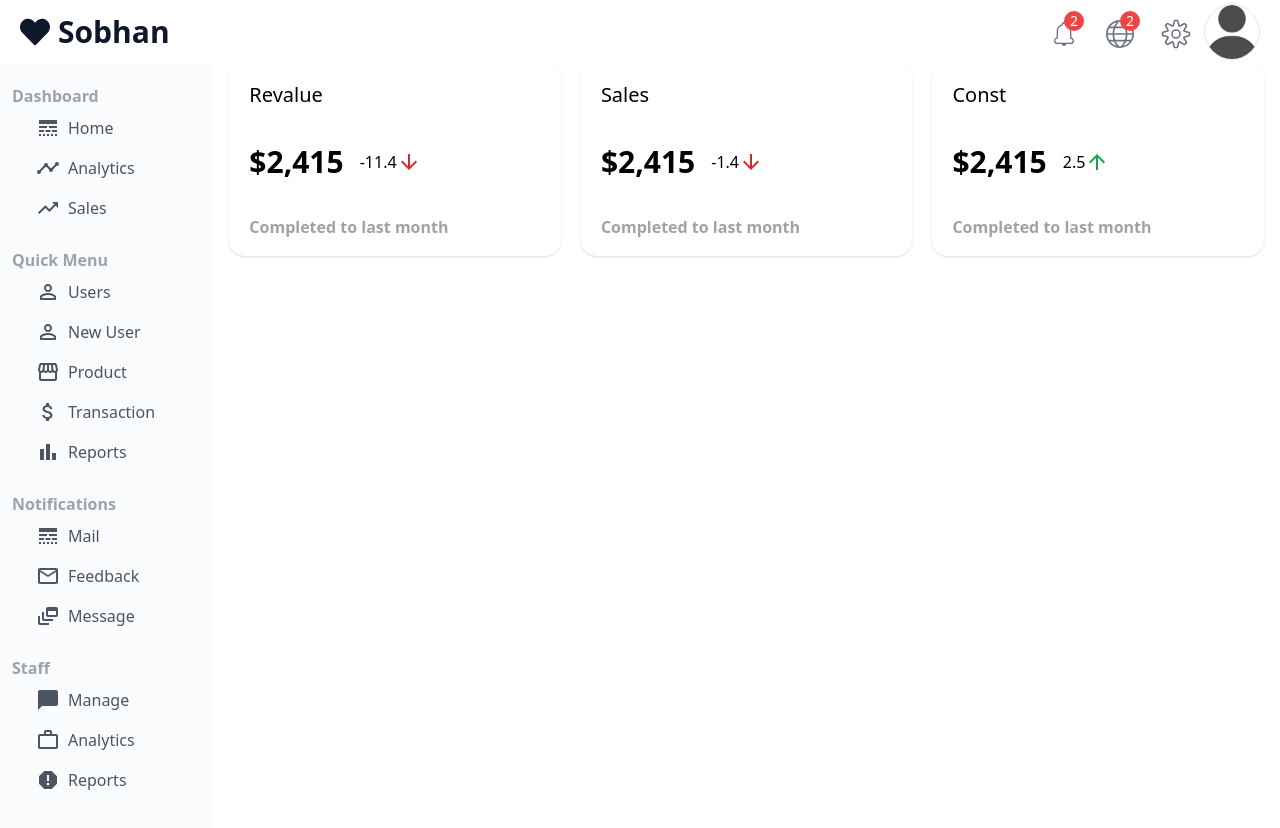
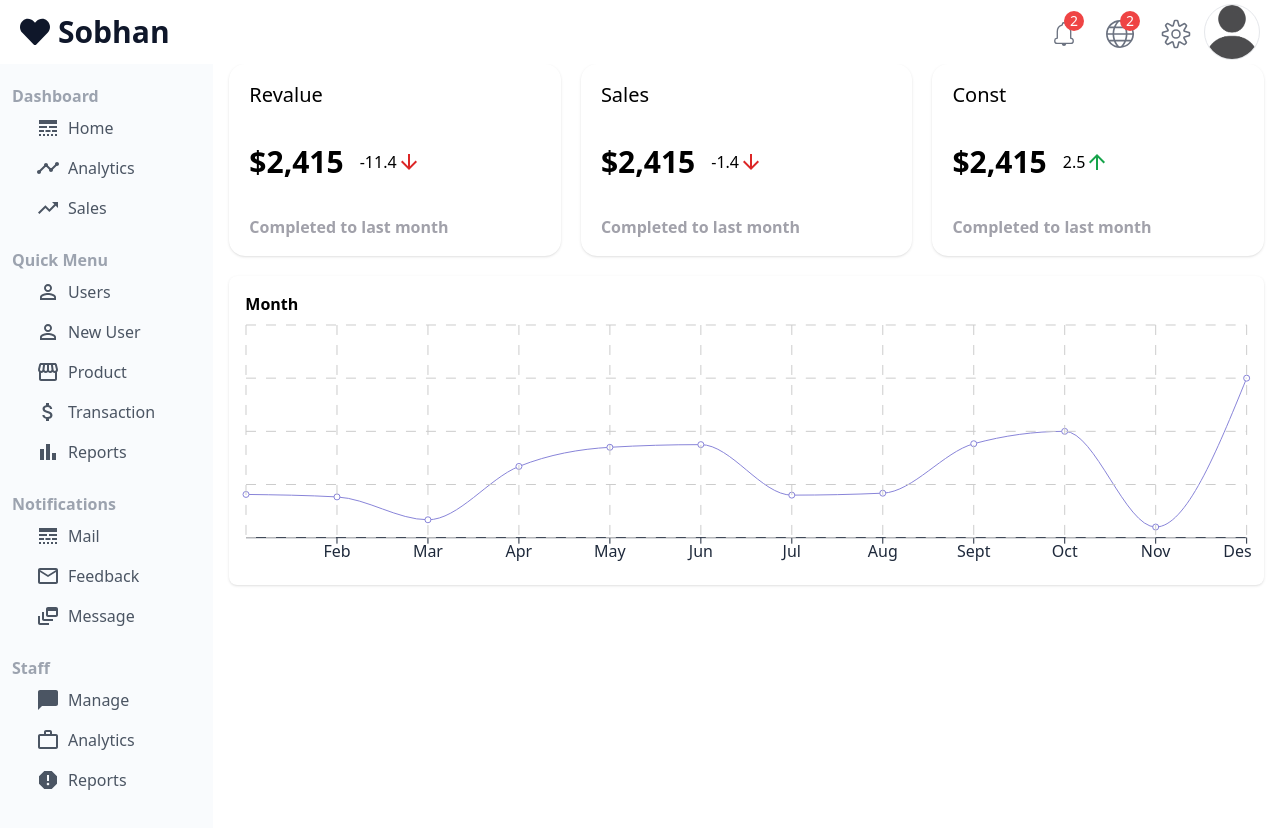
Before and after one commit to sobhan-gh30/admin-dashboard, a React (Create React App) app: page / in a window 1280 px wide. Shown: the top 828 px of the page. Built offline with nearby package versions, Linux system fonts and the light colour scheme.

Commit message:
feat : creating a cart for monthly sales

```diff
--- a/package.json
+++ b/package.json
@@ -16,6 +16,7 @@
     "react-icons": "^5.3.0",
     "react-router-dom": "^7.0.1",
     "react-scripts": "5.0.1",
+    "recharts": "^2.14.1",
     "styled-components": "^6.1.13",
     "web-vitals": "^2.1.4"
   },
--- /dev/null
+++ b/src/Data/HomeChart.js
@@ -0,0 +1,15 @@
+let HomeCartData = [
+    {month:"Jan" , sale:12200},
+    {month:"Feb" , sale:11500},
+    {month:"Mar" , sale:5050},
+    {month:"Apr" , sale:20100},
+    {month:"May" , sale:25500},
+    {month:"Jun" , sale:26250},
+    {month:"Jul" , sale:12000},
+    {month:"Aug" , sale:12550},
+    {month:"Sept" , sale:26500},
+    {month:"Oct" , sale:30000},
+    {month:"Nov" , sale:3000},
+    {month:"Des" , sale:45000},
+]
+export {HomeCartData};
--- a/src/Pages/Home.js
+++ b/src/Pages/Home.js
@@ -1,12 +1,19 @@
 import Features from "../components/Feature/Feature";
 import FeatureData from "../Data/FeatureData";
+import {HomeCartData} from "../Data/HomeChart";
+import HomeChart from "../components/Feature/HomeChart";
 
 export default function Home(){
     return(
+        <div>
             <div className="container flex justify-between gap-5">
                 {FeatureData.map((Data)=>{
                     return(<Features {...Data} />)
                 })}
             </div>
+            <div className="container">
+                <HomeChart grid title="Month" data={HomeCartData} dataKey="sale" />
+            </div>
+        </div>
     )
 }
--- /dev/null
+++ b/src/components/Feature/HomeChart.jsx
@@ -0,0 +1,25 @@
+import {
+    ResponsiveContainer,
+    LineChart,
+    Line,
+    XAxis,
+    CartesianGrid,
+    Tooltip
+} from "recharts";
+
+export default function HomeChart({ title, data, dataKey, grid }) {
+    console.log(title);
+    return (
+        <div className="bg-white shadow mt-5 flex justify-center items-center flex-col p-3 rounded-lg">
+            <h3 className="w-full p-1 font-semibold">{title}</h3>
+            <ResponsiveContainer width="100%" aspect={4}>
+                <LineChart data={data}>
+                    <XAxis dataKey="month" stroke="#1e293b" />
+                    <Line type="monotone" dataKey={dataKey} stroke="#8884d8" />
+                    <Tooltip />
+                    {grid && <CartesianGrid stroke="#ccc" strokeDasharray="10 10" />}
+                </LineChart>
+            </ResponsiveContainer>
+        </div>
+    );
+}
--- a/src/output.css
+++ b/src/output.css
@@ -623,6 +623,10 @@ video {
   margin-top: 4rem;
 }
 
+.mt-5 {
+  margin-top: 1.25rem;
+}
+
 .inline-block {
   display: inline-block;
 }
@@ -633,6 +637,10 @@ video {
 
 .inline-flex {
   display: inline-flex;
+}
+
+.grid {
+  display: grid;
 }
 
 .hidden {
@@ -647,8 +655,8 @@ video {
   height: 4rem;
 }
 
-.h-40 {
-  height: 10rem;
+.h-48 {
+  height: 12rem;
 }
 
 .h-5 {
@@ -665,14 +673,6 @@ video {
 
 .h-screen {
   height: 100vh;
-}
-
-.h-52 {
-  height: 13rem;
-}
-
-.h-48 {
-  height: 12rem;
 }
 
 .min-h-\[calc\(100vh-4rem\)\] {
@@ -767,6 +767,10 @@ video {
   gap: 1.25rem;
 }
 
+.justify-self-start {
+  justify-self: start;
+}
+
 .overflow-hidden {
   overflow: hidden;
 }
@@ -792,11 +796,6 @@ video {
   background-color: rgb(17 24 39 / var(--tw-bg-opacity, 1));
 }
 
-.bg-red-200 {
-  --tw-bg-opacity: 1;
-  background-color: rgb(254 202 202 / var(--tw-bg-opacity, 1));
-}
-
 .bg-red-500 {
   --tw-bg-opacity: 1;
   background-color: rgb(239 68 68 / var(--tw-bg-opacity, 1));
@@ -812,6 +811,11 @@ video {
   background-color: rgb(255 255 255 / var(--tw-bg-opacity, 1));
 }
 
+.bg-slate-800 {
+  --tw-bg-opacity: 1;
+  background-color: rgb(30 41 59 / var(--tw-bg-opacity, 1));
+}
+
 .bg-opacity-40 {
   --tw-bg-opacity: 0.4;
 }
@@ -822,6 +826,10 @@ video {
 
 .p-3 {
   padding: 0.75rem;
+}
+
+.p-1 {
+  padding: 0.25rem;
 }
 
 .px-1 {
@@ -989,16 +997,8 @@ video {
     display: none;
   }
 
-  .lg\:w-1\/4 {
-    width: 25%;
-  }
-
   .lg\:w-1\/3 {
     width: 33.333333%;
-  }
-
-  .lg\:min-w-60 {
-    min-width: 15rem;
   }
 
   .lg\:min-w-64 {
```
Also changed, not shown: 1 other file (tests, documents, lock files or other folders).
